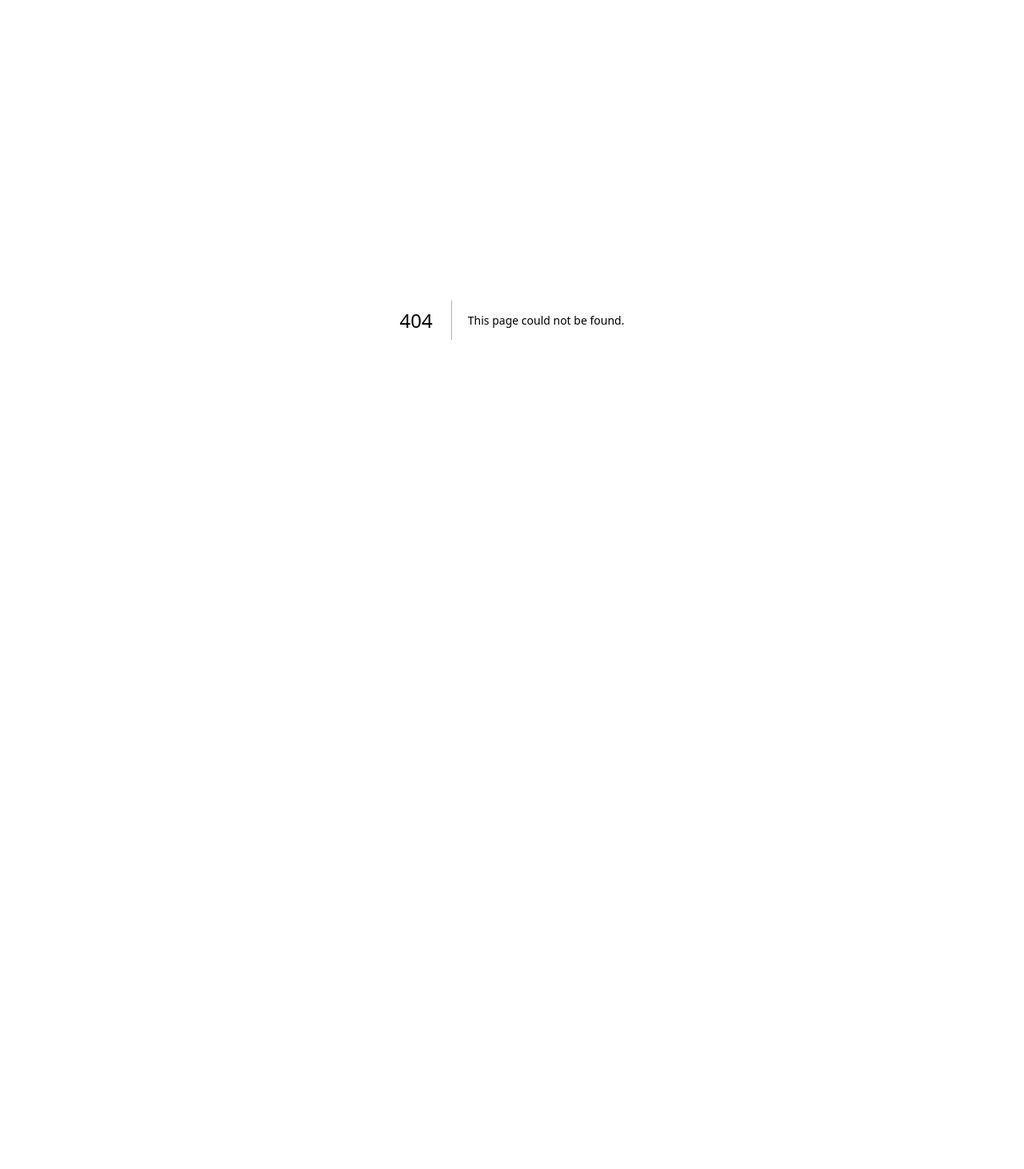
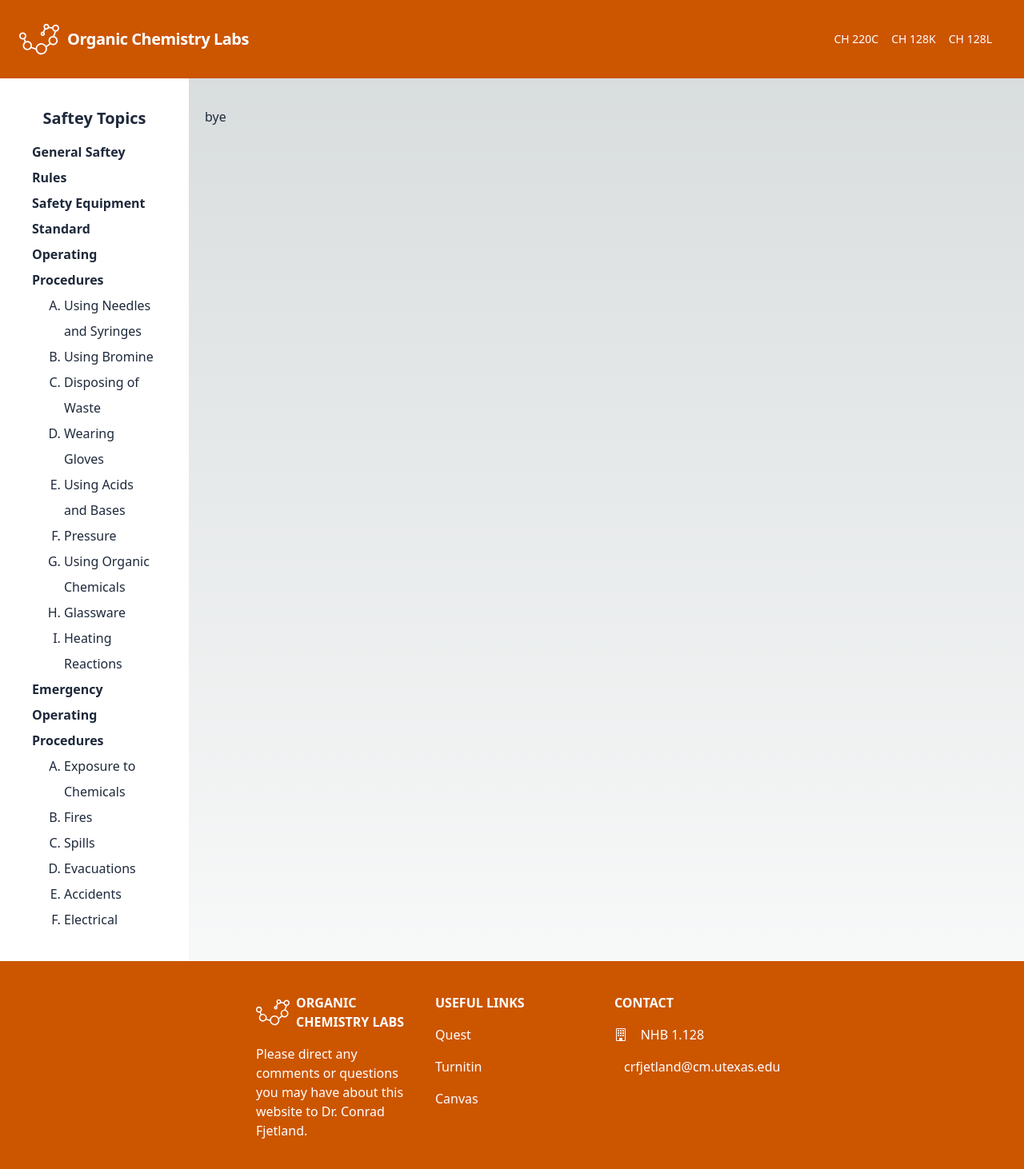
Before and after one commit to Justin8912/Ochem-Lab-Website, a Next.js app: page /saftey/saftey in a window 1280 px wide. Before the commit this address had no page. Shown: the top 1462 px of the page at 80% size. Before the commit the page ends 800 px from the top, so only its background shows below. Built offline with nearby package versions, Linux system fonts and the light colour scheme.

Commit message:
Added a safety page with a side base

```diff
--- a/src/pages/_document.js
+++ b/src/pages/_document.js
@@ -1,5 +1,4 @@
 import { Html, Head, Main, NextScript } from 'next/document'
-import NavBar from '../../navbar/navbar.js';
 
 export default function Document() {
   return (
--- a/resources/button.js
+++ b/src/pages/assets/button.js
@@ -3,7 +3,6 @@ import Link from 'next/link';
 
 
 export default function Button(props) {
-  console.log(`hover:${props.hoverColor} ${props.color} text-white font-bold py-2 px-4 rounded mb-5 tracking-wide min-w-fit`)
   return (
     <button className={`hover:${props.hoverColor} ${props.color} text-white font-bold py-2 px-4 rounded mb-5 tracking-wide min-w-fit max-w-fit md:max-w-full mx-auto md:mx-0`}>
       <Link href={props.link}>{props.name}</Link>
--- a/navbar/footer.js
+++ b/src/pages/assets/footer.js
@@ -1,12 +1,12 @@
 import Image from 'next/image';
-import footerImg from '../resources/header.svg'
+import footerImg from '../../../resources/header.svg'
 import Link from 'next/link';
 
 export default function Footer (props) {
   return (
     <>
       <footer
-        className="burntOrange text-center lg:text-left mt-20 max-h-max max-w-max">
+        className="burntOrange text-center lg:text-left  max-h-max max-w-max">
         <div className="mx-20 md:mx-80 py-10 text-center md:text-left">
           <div className="grid-1 grid gap-8 md:grid-cols-3 lg:grid-cols-3">
             <div className="">
--- a/navbar/navbar.js
+++ b/src/pages/assets/navbar.js
@@ -2,7 +2,7 @@ import react, {useState, useEffect} from 'react';
 import Head from 'next/head';
 import Link from 'next/link';
 import Image from 'next/image';
-import headerImage from '../resources/header.svg';
+import headerImage from '../../../resources/header.svg';
 
 
 export default function NavBar() {
--- a/src/pages/index.js
+++ b/src/pages/index.js
@@ -1,9 +1,9 @@
 import Image from 'next/image'
 import { Inter } from 'next/font/google'
-import NavBar from '../../navbar/navbar.js';
+import NavBar from './assets/navbar.js';
 import image from '../../resources/header.svg';
 import HomepageCard from './homepageCard.js';
-import Footer from '../../navbar/footer.js';
+import Footer from './assets/footer.js';
 import SharedContent from './sharedContentModal.js';
 
 const inter = Inter({ subsets: ['latin'] })
@@ -30,7 +30,7 @@ export default function Home() {
         />
       </div>
 
-      <div className='container justify-center mx-auto'>
+      <div className='container justify-center mx-auto mb-20'>
         <SharedContent/>
       </div>
       <Footer/>
--- /dev/null
+++ b/src/pages/saftey/saftey.js
@@ -0,0 +1,46 @@
+import Header from '../assets/navbar.js';
+import Footer from '../assets/footer.js'
+
+export default function Saftey() {
+  return (
+    <>
+      <Header/>
+
+      <div className='grid grid-cols-5 flex text-slate-800'>
+        <div className='col-span-1 px-10 mr-5 bg-white sidebar-styling transition duration-200 py-9 leading-8'>
+          <h2 className='font-bold text-xl text-center mb-3'>Saftey Topics</h2>
+          {/* This will be the sidebar */}
+          <h3 className='font-bold hover-slate-500'>General Saftey Rules</h3>
+          <h3 className='font-bold hover-slate-500'>Safety Equipment</h3>
+          <h3 className='font-bold'>Standard Operating Procedures</h3>
+          <ol className='ml-10 list-alpha'>
+            <li className='hover-slate-500'>Using Needles and Syringes</li>
+            <li className='hover-slate-500'>Using Bromine</li>
+            <li className='hover-slate-500'>Disposing of Waste</li>
+            <li className='hover-slate-500'>Wearing Gloves</li>
+            <li className='hover-slate-500'>Using Acids and Bases</li>
+            <li className='hover-slate-500'>Pressure</li>
+            <li className='hover-slate-500'>Using Organic Chemicals</li>
+            <li className='hover-slate-500'>Glassware</li>
+            <li className='hover-slate-500'>Heating Reactions</li>
+          </ol>
+          <h3 className='font-bold'>Emergency Operating Procedures</h3>
+          <ol className='ml-10 list-alpha'>
+            <li className='hover-slate-500'>Exposure to Chemicals</li>
+            <li className='hover-slate-500'>Fires</li>
+            <li className='hover-slate-500'>Spills</li>
+            <li className='hover-slate-500'>Evacuations</li>
+            <li className='hover-slate-500'>Accidents</li>
+            <li className='hover-slate-500'>Electrical</li>
+          </ol>
+        </div>
+        <div className='col-span-4 py-9'>
+          {/* This will be the main content */}
+          <p>bye</p>
+        </div>
+      </div>
+
+      <Footer/>
+    </>
+  )
+}
--- a/src/pages/sharedContentModal.js
+++ b/src/pages/sharedContentModal.js
@@ -1,5 +1,5 @@
 import react from 'react';
-import Button from '../../resources/button.js';
+import Button from './assets/button.js';
 
 export default function SharedContent (props) {
   return (
@@ -25,7 +25,7 @@ export default function SharedContent (props) {
             color={'bg-blue-700'}
             hoverColor={'bg-yellow-600'}
             name='Safety'
-            link='#!'/>
+            link='/saftey/saftey'/>
         </div>
         <div className='grid grid-cols-1 md:grid-cols-2 gap-3 flex-col items-center mx-10 md:mx-20'>
 
--- a/src/styles/globals.css
+++ b/src/styles/globals.css
@@ -36,3 +36,9 @@ body {
   background-color: #ffffff;
   margin: auto;
 }
+
+@layer components {
+  .hover-slate-500 {
+    @apply hover:text-slate-500;
+  }
+}
--- a/tailwind.config.js
+++ b/tailwind.config.js
@@ -16,6 +16,9 @@ module.exports = {
           'conic-gradient(from 180deg at 50% 50%, var(--tw-gradient-stops))',
       },
     },
+    listStyleType: {
+      alpha: 'upper-alpha'
+    }
   },
   plugins: [],
 }
```
